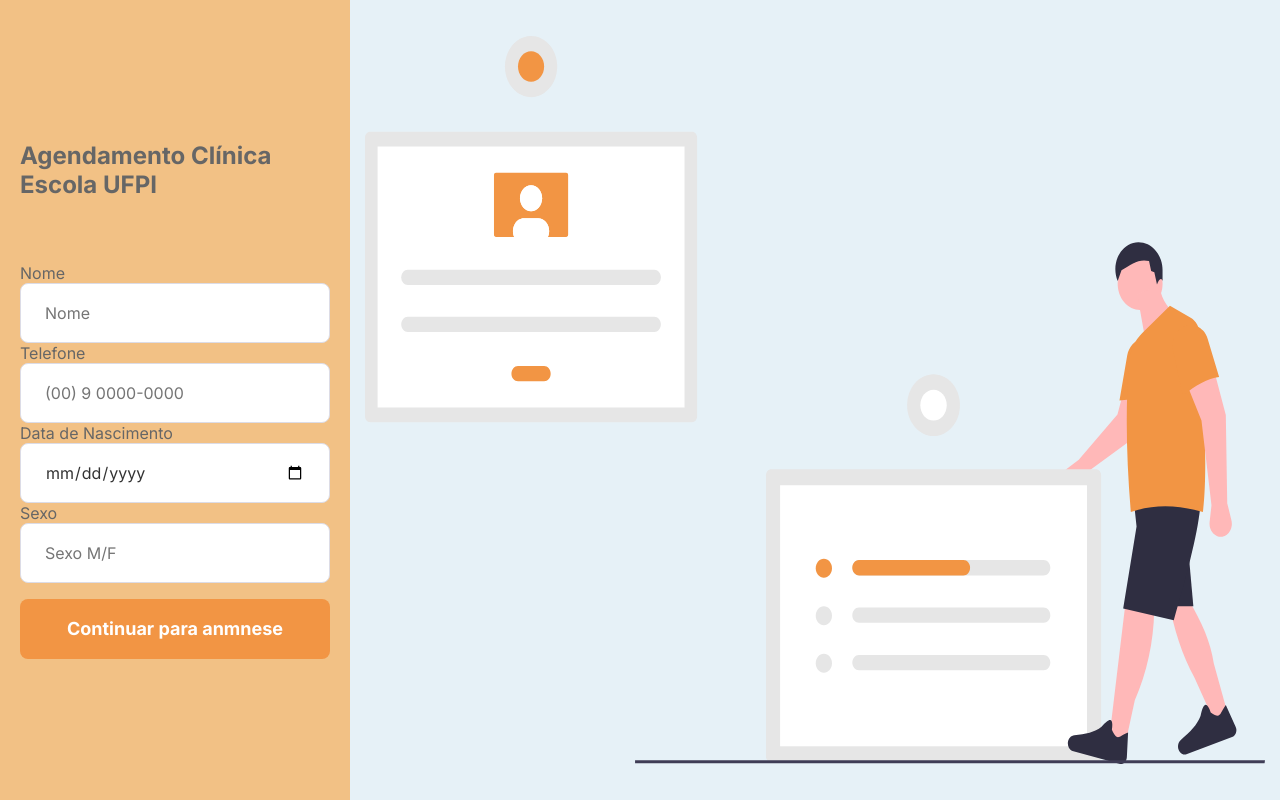
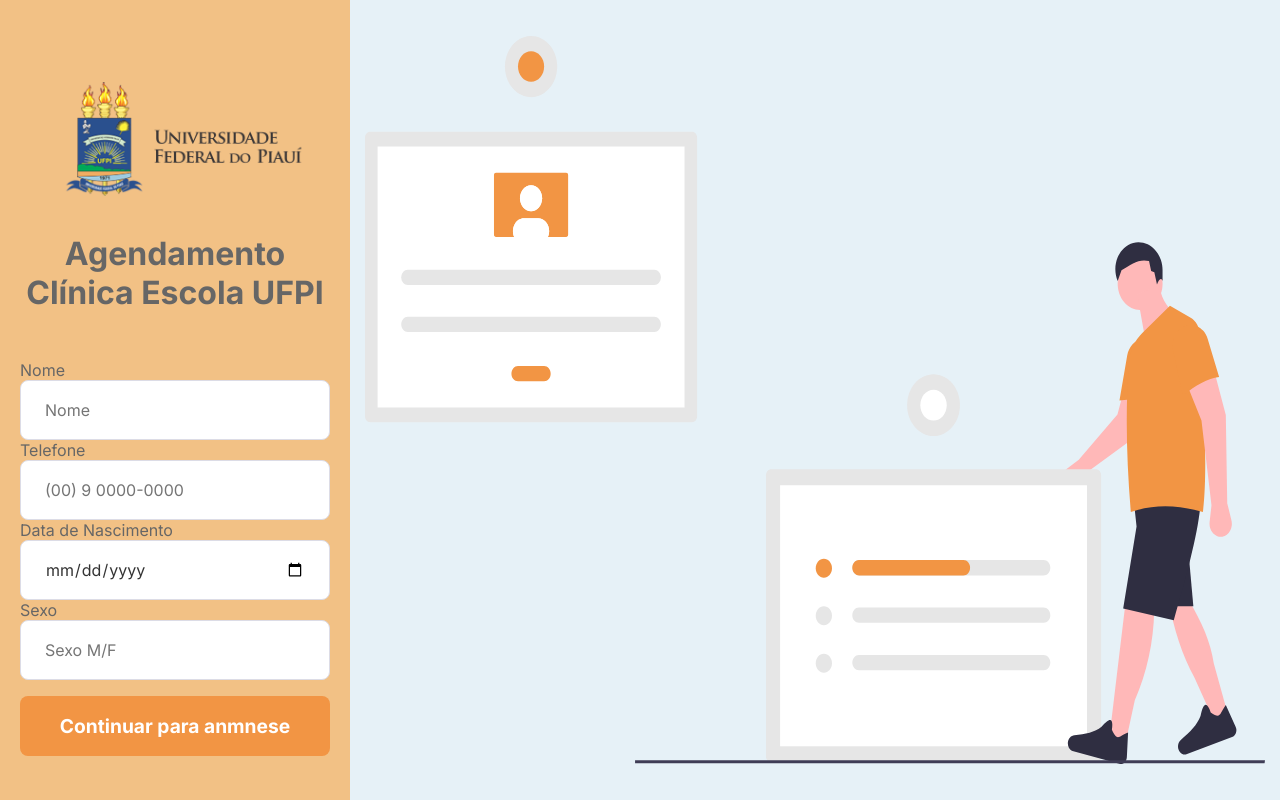
Before and after one commit to amslimaa/codonto-frontend, a Next.js app: page /booking in a window 1280 px wide. Built offline with nearby package versions, Linux system fonts and the light colour scheme.

Commit message:
add logo ufpi booking

```diff
--- a/src/pages/booking.tsx
+++ b/src/pages/booking.tsx
@@ -8,8 +8,10 @@
       <Head>
         <title>Agendamento CE - UFPI</title>
       </Head>
+
       <div className="section">
         <div className="left">
+          <img src="ufpi.svg" alt=""/>
           <h2>Agendamento Clínica Escola UFPI</h2>
           <form action="">
             <label htmlFor="name">Nome</label>
--- a/src/styled/booking.ts
+++ b/src/styled/booking.ts
@@ -15,7 +15,9 @@
     }
     .left{
       h2{
-        padding-bottom: 4rem;
+        text-align: center;
+        font-size: 2rem;
+        padding-bottom: 3rem;
       }
       display: flex;
       flex: 25;
@@ -36,7 +38,6 @@
         border-radius: 8px;
         padding: 0 24px;
       }
-
     }
     .right{
       @media(max-width: 620px){
--- a/src/styles/global.css
+++ b/src/styles/global.css
@@ -49,8 +49,8 @@
   display: inline-block;
   text-align: center;
   text-decoration: none;
-  font-size: 18px;
-  line-height: 60px;
+  font-size: 1.2rem;
+  line-height: 2rem;
   transition: filter 0.2s;
 }
 .button:hover {
```
Also changed, not shown: public/ufpi.svg (added).
